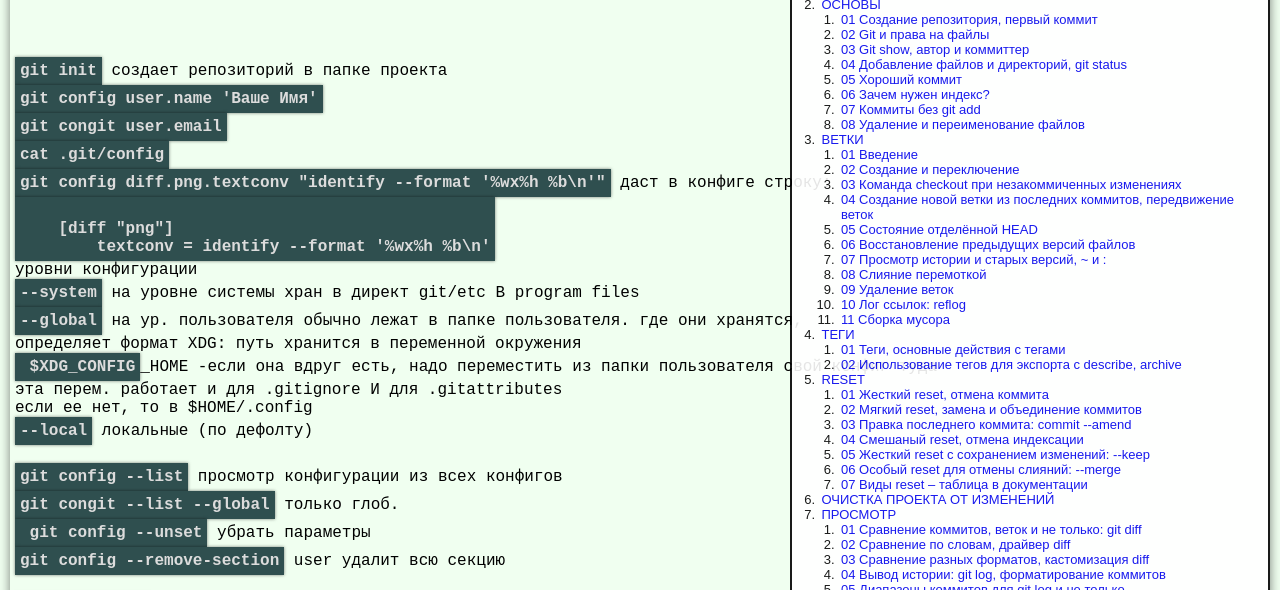
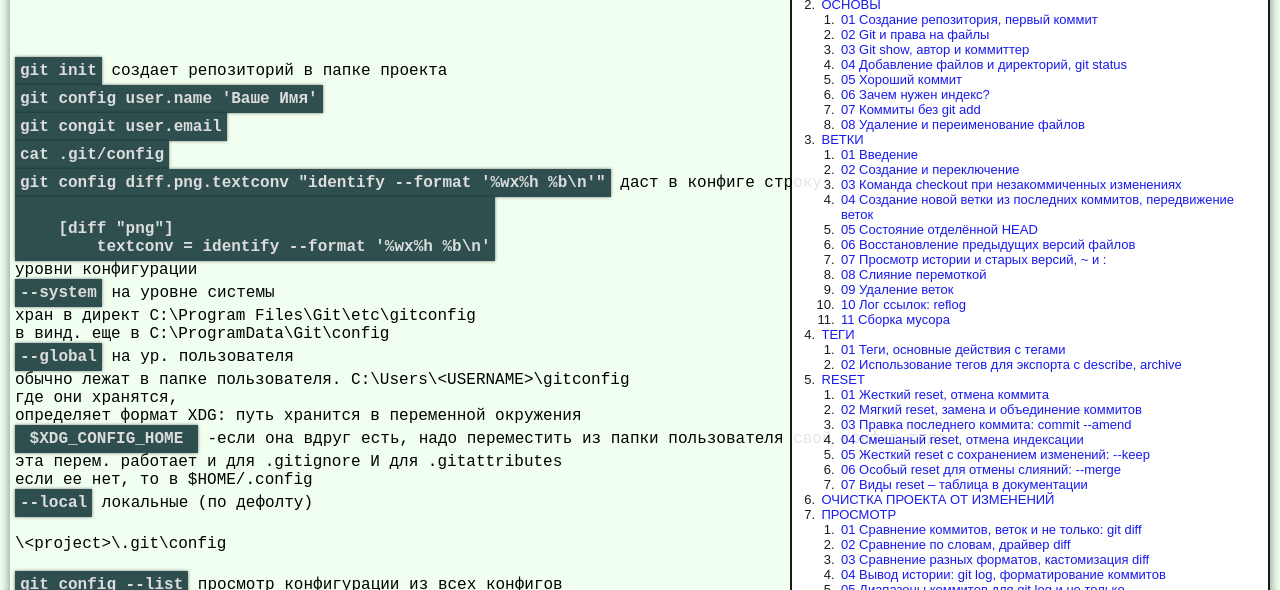
Before and after one commit to ase444ka/conspectGit, a plain HTML site: page index.html in a window 1280 px wide. Shown: the part 160-750 px from the top of the page. Drawn offline with Linux system fonts and the light colour scheme.

Commit message:
edit mainConfig section

```diff
--- a/index.html
+++ b/index.html
@@ -25,13 +25,19 @@
         textconv = identify --format '%wx%h %b\n'
 </strong>
 уровни конфигурации
-<strong>--system</strong> на уровне системы хран в директ git/etc В program files
-<strong>--global</strong> на ур. пользователя обычно лежат в папке пользователя. где они хранятся,
+<strong>--system</strong> на уровне системы
+хран в директ C:\Program Files\Git\etc\gitconfig
+в винд. еще в C:\ProgramData\Git\config
+<strong>--global</strong> на ур. пользователя
+обычно лежат в папке пользователя. C:\Users\&lt;USERNAME&gt;\gitconfig
+где они хранятся,
 определяет формат XDG: путь хранится в переменной окружения
-<strong> $XDG_CONFIG</strong>_HOME -если она вдруг есть, надо переместить из папки пользователя свой конфиг туда
+<strong> $XDG_CONFIG_HOME </strong> -если она вдруг есть, надо переместить из папки пользователя свой конфиг туда
 эта перем. работает и для .gitignore И для .gitattributes
 если ее нет, то в $HOME/.config
 <strong>--local</strong> локальные (по дефолту)
+
+\&lt;project&gt;\.git\config
 
 <strong>git config --list</strong> просмотр конфигурации из всех конфигов
 <strong>git congit --list --global</strong> только глоб.
```
